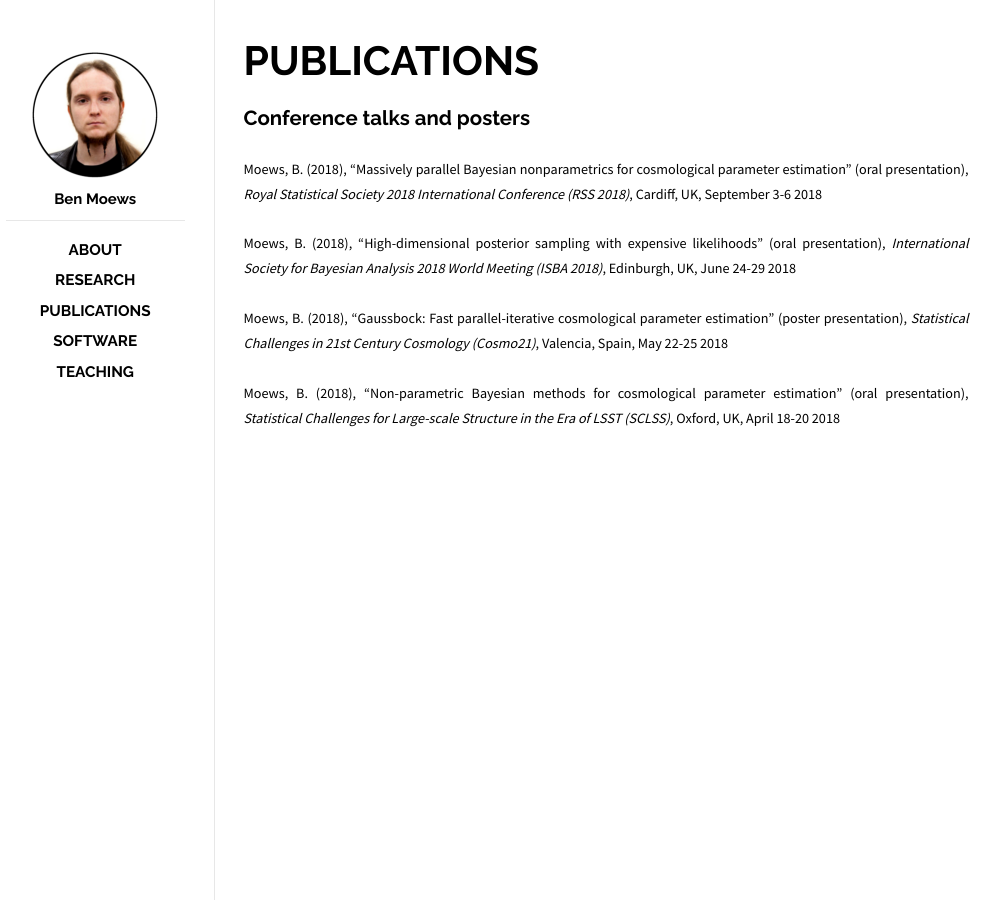
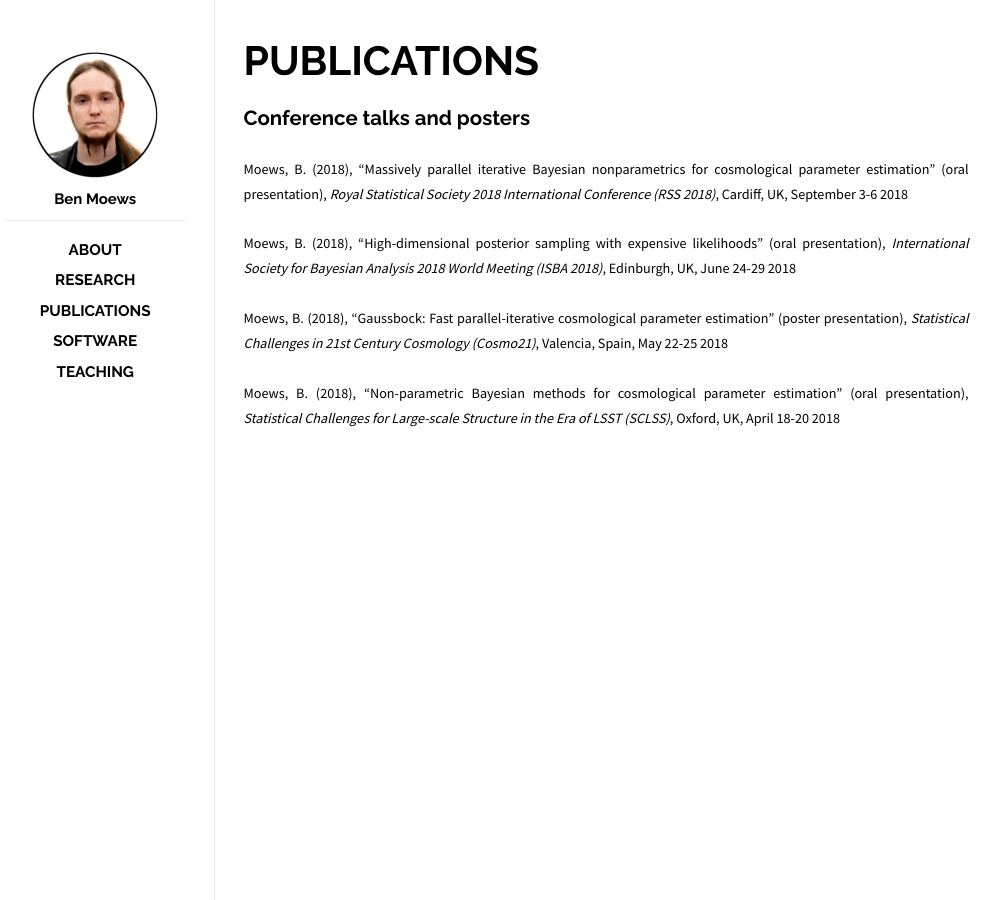
Before and after one commit to moews/moews.github.io, a Jekyll site: the page built from _posts/2017-03-25-publications.md, in a window 1280 px wide. Shown: the whole page, without its empty margins (144-1145 px from the left). Built offline with Jekyll 4.4.1, drawn with Linux system fonts in a browser that asks for light colours.

Commit message:
Update 2017-03-25-publications.md

```diff
--- a/_posts/2017-03-25-publications.md
+++ b/_posts/2017-03-25-publications.md
@@ -8,7 +8,7 @@
 
 ## Conference talks and posters
 
-<small>Moews, B. (2018), "Massively parallel Bayesian nonparametrics for cosmological parameter estimation" (oral presentation), _Royal Statistical Society 2018 International Conference (RSS 2018)_, Cardiff, UK, September 3-6 2018</small>
+<small>Moews, B. (2018), "Massively parallel iterative Bayesian nonparametrics for cosmological parameter estimation" (oral presentation), _Royal Statistical Society 2018 International Conference (RSS 2018)_, Cardiff, UK, September 3-6 2018</small>
 
 <small>Moews, B. (2018), "High-dimensional posterior sampling with expensive likelihoods" (oral presentation), _International Society for Bayesian Analysis 2018 World Meeting (ISBA 2018)_, Edinburgh, UK, June 24-29 2018</small>
 
```
